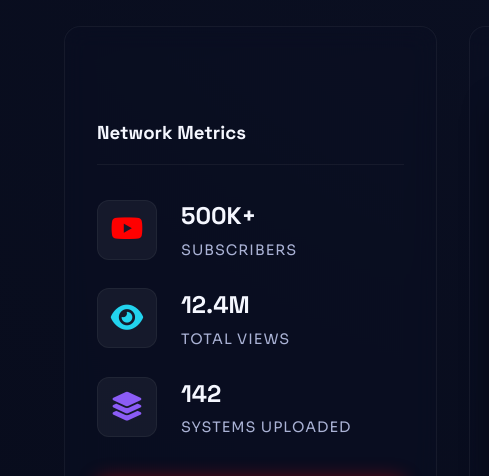
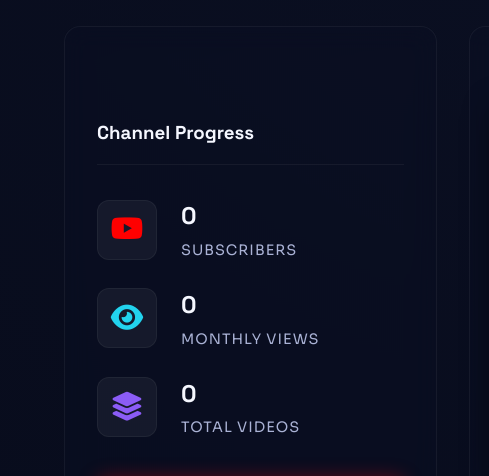
Before and after one commit to ajazahmad96/mr.selfdecode, a plain HTML site: page youtube.html in a window 1280 px wide. Shown: the part 354-830 px from the top of the page, 0-489 px from the left. Drawn offline with Linux system fonts and the light colour scheme; grey boxes are pictures that could not be loaded.

Commit message:
Update youtube.html

```diff
--- a/youtube.html
+++ b/youtube.html
@@ -487,12 +487,12 @@
         <div class="yt-dashboard reveal">
             <!-- Stats Column -->
             <div class="glass-card" style="display: flex; flex-direction: column; justify-content: center;">
-                <h3 style="margin-bottom: 2rem; border-bottom: 1px solid var(--glass-border); padding-bottom: 1rem;">Network Metrics</h3>
+                <h3 style="margin-bottom: 2rem; border-bottom: 1px solid var(--glass-border); padding-bottom: 1rem;">Channel Progress </h3>
 
                 <div class="stat-box">
                     <div class="stat-icon" style="color: #FF0000;"><i class="fa-brands fa-youtube"></i></div>
                     <div class="stat-info">
-                        <h4>500K+</h4>
+                        <h4>0</h4>
                         <p>Subscribers</p>
                     </div>
                 </div>
@@ -500,20 +500,20 @@
                 <div class="stat-box">
                     <div class="stat-icon" style="color: var(--cyan-accent);"><i class="fa-solid fa-eye"></i></div>
                     <div class="stat-info">
-                        <h4>12.4M</h4>
-                        <p>Total Views</p>
+                        <h4>0</h4>
+                        <p>Monthly Views</p>
                     </div>
                 </div>
 
                 <div class="stat-box">
                     <div class="stat-icon" style="color: var(--neon-purple);"><i class="fa-solid fa-layer-group"></i></div>
                     <div class="stat-info">
-                        <h4>142</h4>
-                        <p>Systems Uploaded</p>
+                        <h4>0</h4>
+                        <p>Total videos</p>
                     </div>
                 </div>
 
-                <a href="#" class="btn btn-yt" style="margin-top: 1rem; justify-content: center;">
+                <a href="https://youtube.com/@mr.selfdecode?si=msBS8eOJ1-Vp-PJv" class="btn btn-yt" style="margin-top: 1rem; justify-content: center;">
                     <i class="fa-brands fa-youtube"></i> Subscribe to Channel
                 </a>
             </div>
```
